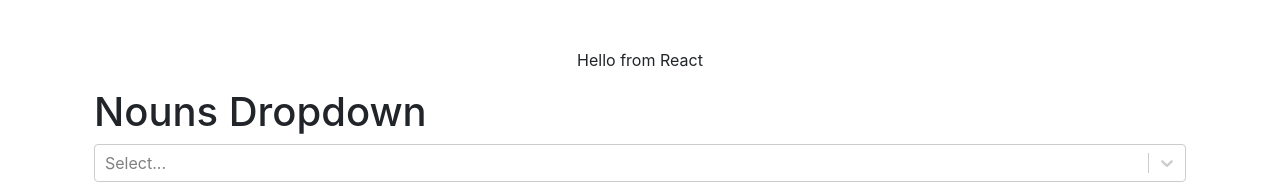
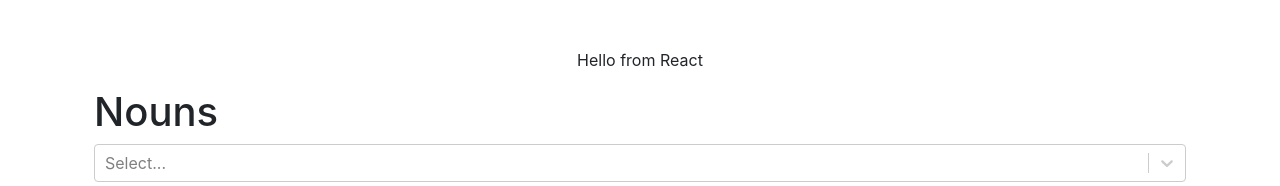
Before and after one commit to DouglasVDM/rh-frontend, a React (Create React App) app: page / in a window 1280 px wide. Shown: the top 186 px of the page. Built offline with nearby package versions, Linux system fonts and the light colour scheme; no server answers.

Commit message:
remove dropdown

```diff
--- a/src/components/Nouns.js
+++ b/src/components/Nouns.js
@@ -16,7 +16,7 @@ const ListNouns = ({ nouns, onSelectNoun }) => {
 
   return (
     <div className="container">
-      <h1>Nouns Dropdown</h1>
+      <h1>Nouns</h1>
       <Select
         value={selectedNoun}
         options={nounOptions}
```
